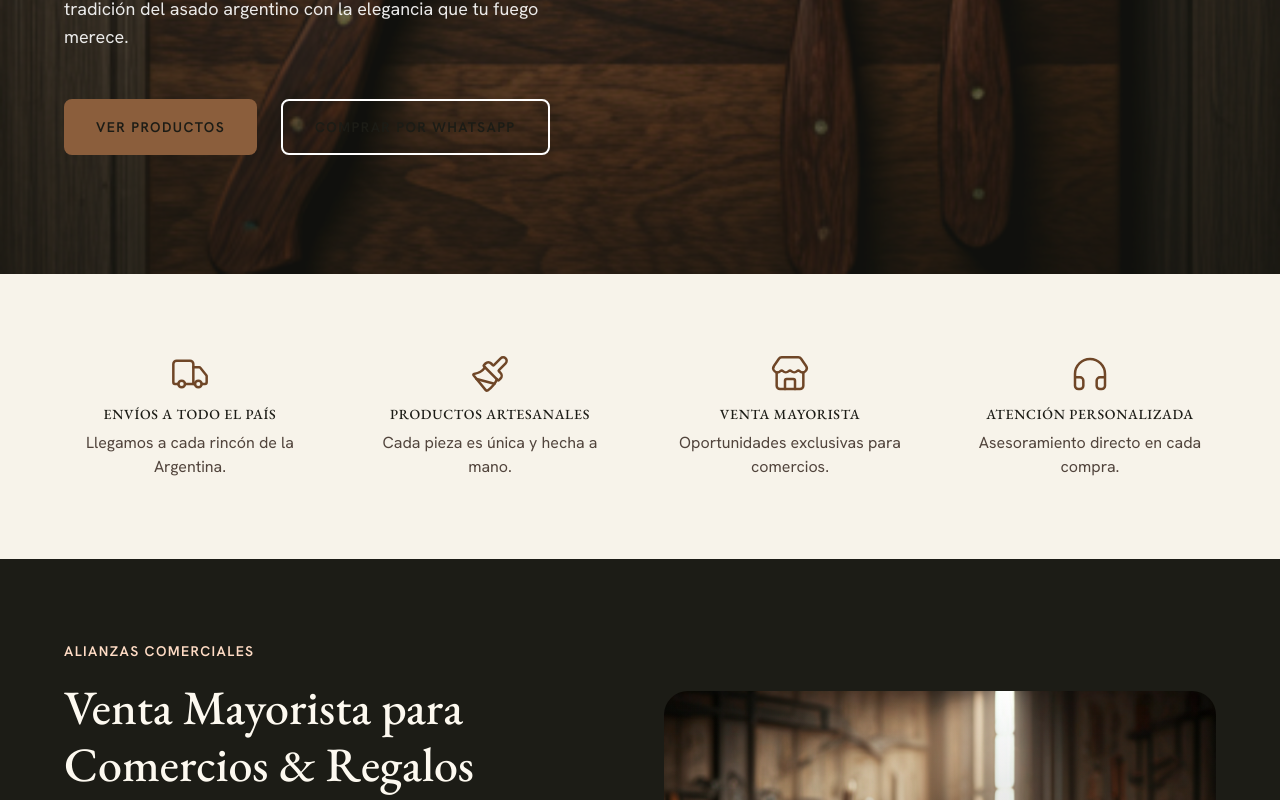
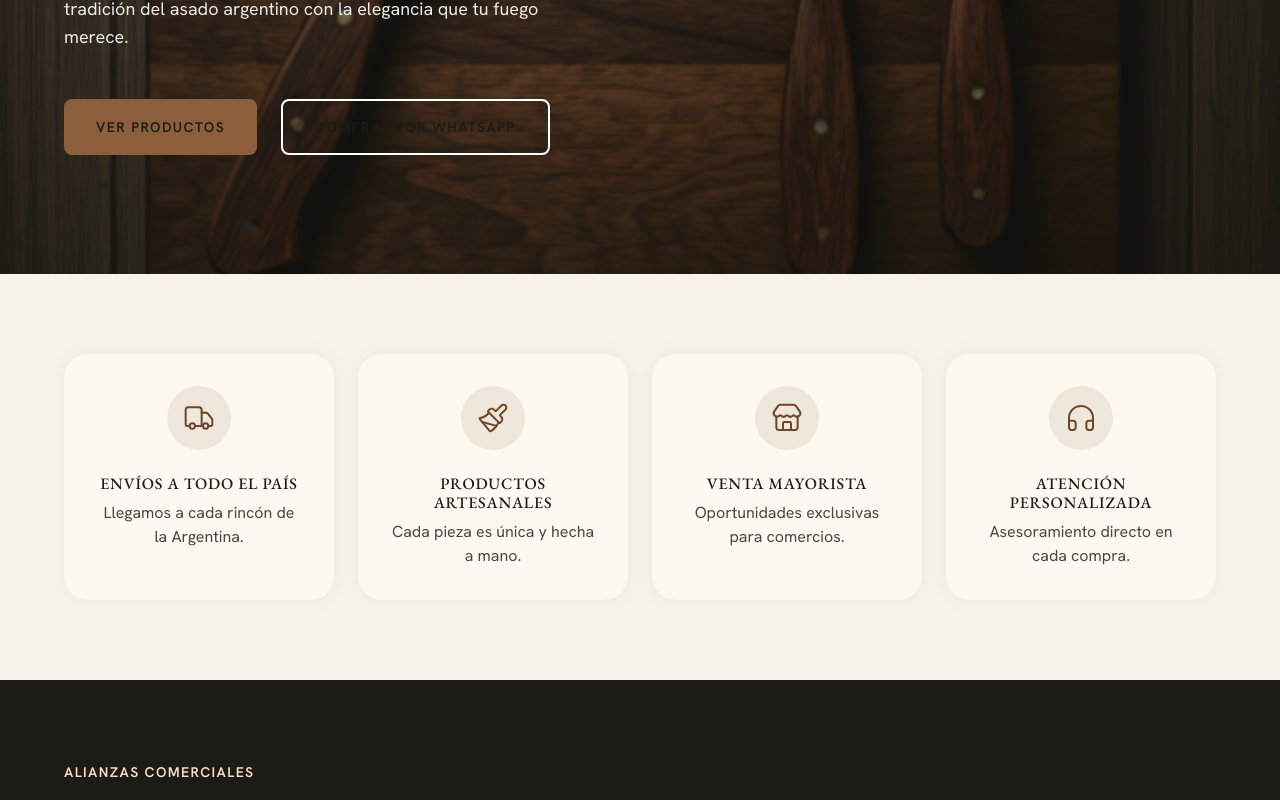
Before and after one commit to MarianoRDZ/ElCampero, a Next.js app: page / in a window 1280 px wide. Shown: the part 511-1311 px from the top of the page. Built offline with nearby package versions, Linux system fonts and the light colour scheme.

Commit message:
fix(ui): texto blanco en botón WA, benefits como tarjetas

```diff
--- a/src/components/organisms/BenefitsStrip.tsx
+++ b/src/components/organisms/BenefitsStrip.tsx
@@ -7,21 +7,23 @@ export function BenefitsStrip() {
       aria-label="Beneficios"
     >
       <ul
-        className="mx-auto grid max-w-[var(--container-max)] grid-cols-1 gap-stack-lg px-margin-mobile text-center sm:grid-cols-2 md:grid-cols-4 md:px-margin-desktop"
+        className="mx-auto grid max-w-[var(--container-max)] grid-cols-1 gap-gutter px-margin-mobile sm:grid-cols-2 md:grid-cols-4 md:px-margin-desktop"
         role="list"
       >
         {BENEFITS.map(({ icon: Icon, title, body }) => (
-          <li key={title} className="flex flex-col items-center">
-            <Icon
-              size={40}
-              strokeWidth={1.5}
-              className="mb-stack-sm text-primary"
-              aria-hidden
-            />
-            <h3 className="mb-2 font-sans text-label-lg font-semibold uppercase tracking-label text-on-surface">
+          <li key={title} className="flex flex-col items-center rounded-xl bg-surface p-8 text-center shadow-card">
+            <div className="mb-stack-md flex h-16 w-16 items-center justify-center rounded-full bg-primary/10">
+              <Icon
+                size={32}
+                strokeWidth={1.5}
+                className="text-primary"
+                aria-hidden
+              />
+            </div>
+            <h3 className="mb-2 font-sans text-body-md font-semibold uppercase tracking-label text-on-surface">
               {title}
             </h3>
-            <p className="font-sans text-body-md text-on-surface-variant">
+            <p className="font-sans text-body-md leading-body-md text-on-surface-variant">
               {body}
             </p>
           </li>
--- a/src/components/organisms/HeroSection.tsx
+++ b/src/components/organisms/HeroSection.tsx
@@ -44,7 +44,7 @@ export function HeroSection() {
             </Link>
             <Link
               href={HERO.ctaSecondary.href}
-              className="inline-flex h-14 items-center rounded border-2 border-on-primary px-8 font-sans text-label-lg font-semibold uppercase tracking-widest text-on-primary transition-all duration-300 ease-out hover:bg-white/10"
+              className="inline-flex h-14 items-center rounded border-2 border-white px-8 font-sans text-label-lg font-semibold uppercase tracking-widest text-white transition-all duration-300 ease-out hover:bg-white/10"
             >
               {HERO.ctaSecondary.label}
             </Link>
```
